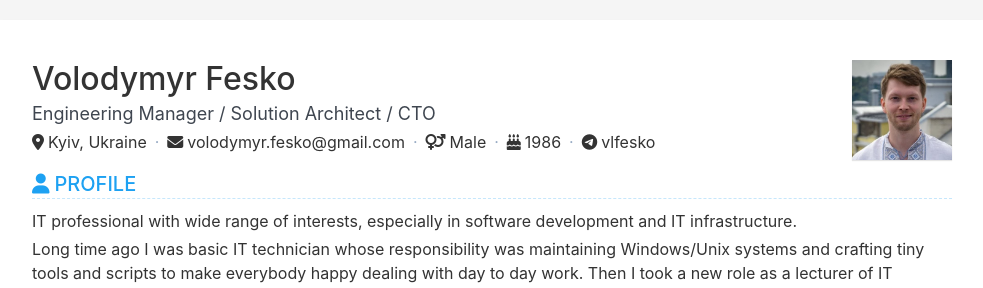
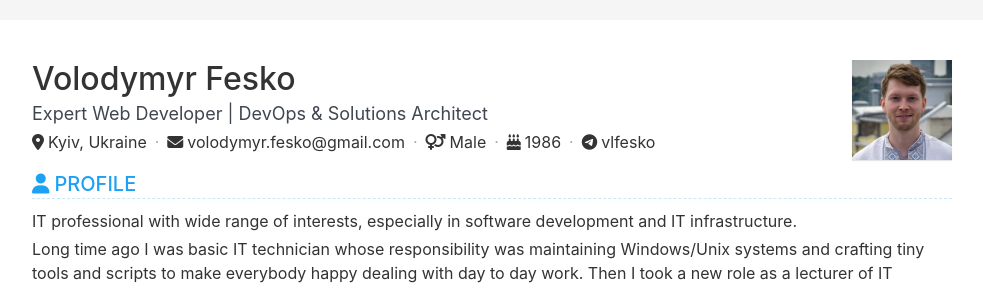
Before and after one commit to vlfesko/online-resume, a Jekyll site: the page built from index.html, in a window 1280 px wide and 900 px high. Shown: the top 288 px of the window, without its empty margins (148-1131 px from the left). Built offline with Jekyll 4.4.1, drawn with Linux system fonts in a browser that asks for light colours.

Commit message:
Update data.yml

```diff
--- a/_data/data.yml
+++ b/_data/data.yml
@@ -1,6 +1,6 @@
 basic:
   name: Volodymyr Fesko # name
-  title: Engineering Manager / Solution Architect / CTO # job title
+  title: Expert Web Developer | DevOps & Solutions Architect # job title
   avatar:
     show: true # show or hide avatar
     path: /assets/images/avatar.jpeg # avatar file path
```
